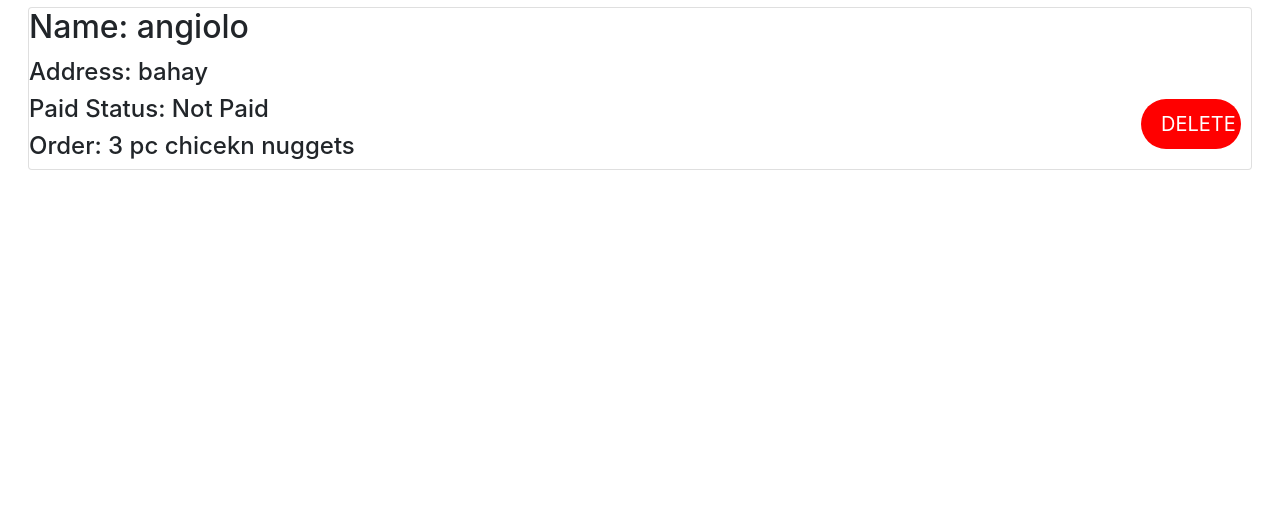
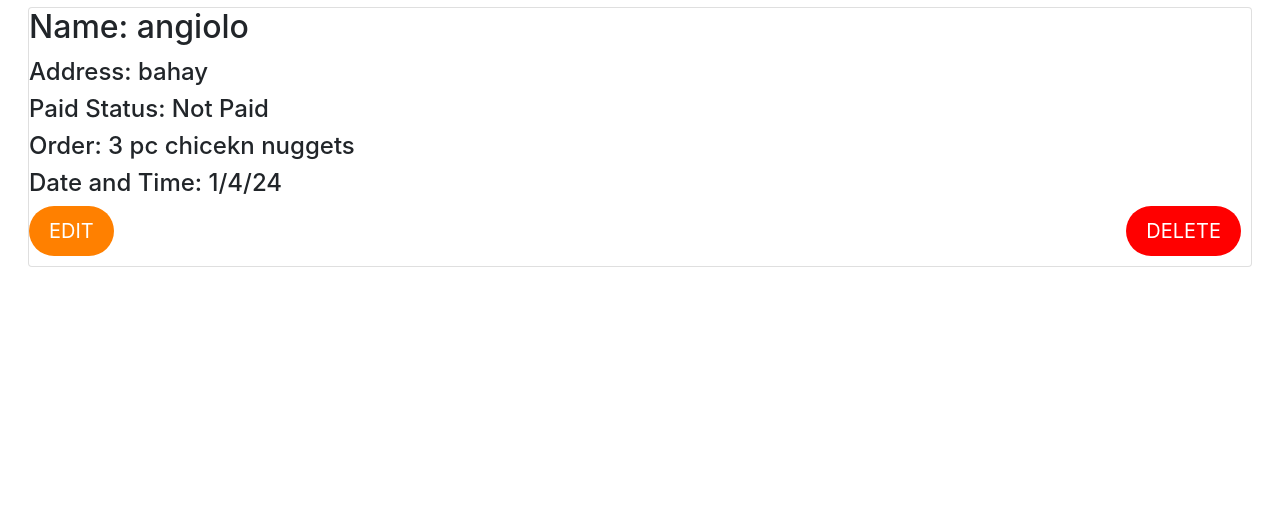
Before and after one commit to AngioloOng/bakeshop_django, a Django app: page /inventory/delivery/ in a window 1280 px wide. Shown: the part 98-604 px from the top of the page. Run offline with Django 4.2, Linux system fonts and the light colour scheme; data comes from the database, SQL or seed files in the repository; both versions use the stored data as it was after the commit; parts of the project's set-up code (start-up, migrations or seed data) failed here and were passed over; some libraries are stand-ins or nearby versions.

Commit message:
update with deliveries side

```diff
--- a/first/inventory/templates/inventory/delete_order.html
+++ b/first/inventory/templates/inventory/delete_order.html
@@ -7,7 +7,7 @@
 		<div class="card card-body">
 			<p>Are you sure you want to delete "{{order}}"?</p>
 
-			<form action="{% url 'customer:deleteDelivOrder' order.id %}" method="POST">
+			<form action="{% url 'inventory:deleteDelivOrder' order.id %}" method="POST">
 
 				{% csrf_token %}
 				<a class="btn btn-warning" href="{% url 'inventory:delivery'%}">Cancel</a>
--- a/first/inventory/templates/inventory/delivery.html
+++ b/first/inventory/templates/inventory/delivery.html
@@ -26,20 +26,35 @@
         color: #ffffff;
         font-size: 20px;
         background: #ff0000;
-			padding: 10px 20px 10px 20px;
+        padding: 10px 20px;
         text-decoration: none;
-			max-width: 100px;
-			margin-left: auto;
-			margin-right: auto;
-			margin-bottom: 10px;
-		}
-	a.inventory-card-delivery{
-		border-radius: 10px;
-	}
-	a.delete-btn{
         position: absolute;
         bottom: 10px;
         right: 10px;
+        z-index: 1;
+    }
+
+    a.edit-btn{
+        border-radius: 28px;
+        color: #621436;
+        font-size: 20px;
+        background: #ff8000;
+        color: #fff;
+        padding: 10px 20px;
+        text-decoration: none;
+        right: 100px;
+        margin-bottom: 10px;
+        display: block;
+        float: left;
+    }
+
+    .btn-container {
+        text-align: right;
+        position: relative;
+    }
+
+    a.inventory-card-delivery {
+        border-radius: 10px;
     }
 
 
@@ -68,8 +83,12 @@
 							<h4 style="text-align: left;">
 								Order: {{i.order}}
 							</h4>
+							<h4 style="text-align: left;">
+								Date and Time: {{i.date_time}}
+							</h4>
 						</div>
 						<div class="btn-container">
+							<a class="edit-btn" href="{%url 'inventory:update_order' i.id%}" style="text-align: right;">EDIT</a>
 							<a class="delete-btn" href="{%url 'inventory:deleteDelivOrder' i.id%}" style="text-align: right;">DELETE</a>
 						</div>
 					</div>
```
Also changed, not shown: first/db.sqlite3, first/inventory/migrations/0013_merge_20240416_1615.py (added). Lines whose indentation alone changed are shown as unchanged.
